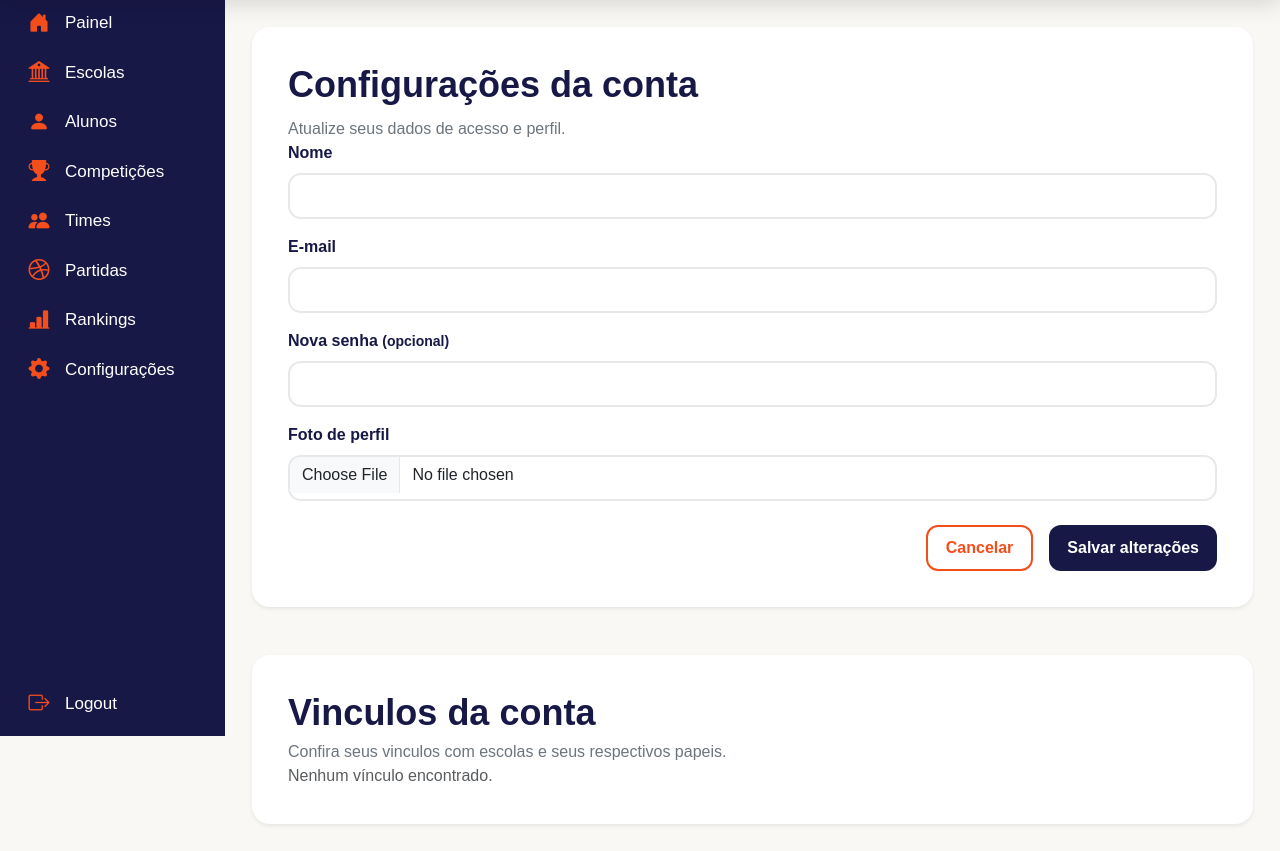
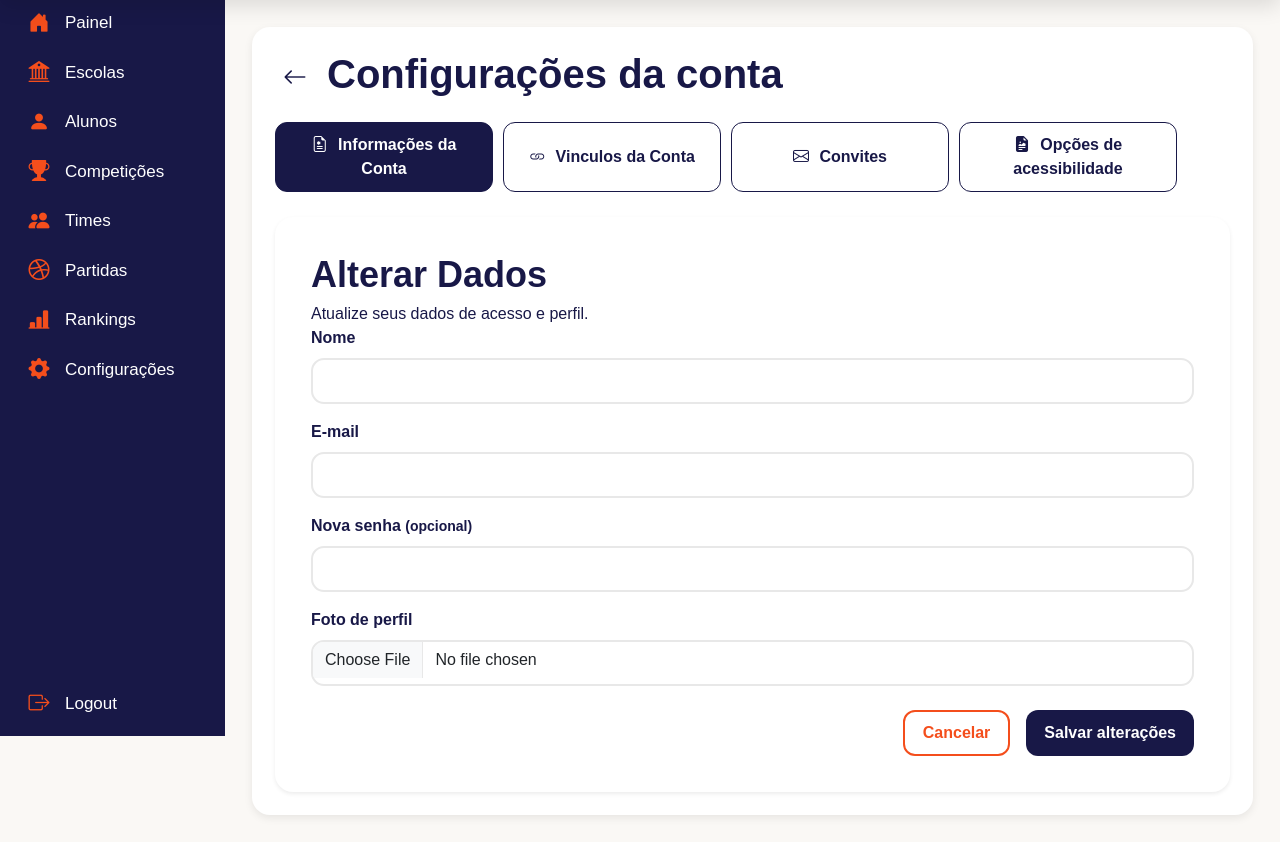
Before and after one commit to Joao-Okabe/ACE, a PHP site: template app/Views/usuario/editar.php in a window 1280 px wide. Shown: the part 64-915 px from the top of the page. After the commit the page ends 886 px from the top, so only its background shows below. Run offline with PHP 8.4, Linux system fonts and the light colour scheme; the template is opened without the code that fills it, so the values that code supplies are empty.

Commit message:
Configurações usuário alterada para sistema de tabs

```diff
--- a/app/Views/usuario/editar.php
+++ b/app/Views/usuario/editar.php
@@ -13,15 +13,57 @@ $valor = static fn (string $campo): string => htmlspecialchars((string) ($dados[
 	<link rel="stylesheet" href="../../bootstrap-icons-1.13.1/bootstrap-icons.css">
 	<link rel="stylesheet" href="../../css/geral.css">
 	<link rel="stylesheet" href="../../css/layout.css">
+    <link rel="stylesheet" href="../../css/visualizar.css">
+    <link rel="stylesheet" href="../../css/chaveamento.css">
 
 	<title>Configurações do usuário</title>
 	<link rel="icon" type="image/png" href="../../img/icon.png">
 </head>
 <body>
 <app-header></app-header>
-<main class="content">
-	<div class="card form-card shadow-sm">
-		<h1 class="form-title">Configurações da conta</h1>
+<div class="content">
+
+	<div class="visu-box">
+				<div class="competicao-titulo">
+					<a href="/dashboard" class="btn-voltar"><i class="bi bi-arrow-left"></i></a>
+					<div class="competicao-info">
+						<h2 class="name-competicao">Configurações da conta</h2>
+					</div>
+				</div>
+
+
+		<!-- Botões -->
+		<div class="competicao-tabs" role="tablist">
+
+			<button type="button" class="competicao-tab active" data-tab="info_conta">
+				<i class="bi bi-file-earmark-medical"></i>
+				Informações da Conta
+			</button>
+
+			<button type="button" class="competicao-tab" data-tab="vinculo_conta">
+				<i class="bi bi-link"></i>
+				Vinculos da Conta
+			</button>
+
+			<button type="button" class="competicao-tab" data-tab="convites">
+				<i class="bi bi-envelope"></i>
+				Convites
+			</button>
+
+			<button type="button" class="competicao-tab" data-tab="opt_acessibilidade">
+				<i class="bi bi-file-earmark-richtext-fill"></i>
+				Opções de acessibilidade
+			</button>
+		</div>
+
+
+		<!-- Conteúdo -->
+		<div class="competicao-conteudo">
+
+			<!-- Informações da Conta -->
+			<div class="competicao-painel active" id="info_conta">
+				<div class="form-card shadow-sm">
+					<h1 class="form-title">Alterar Dados</h1>
 					<p class="form-subtitle">Atualize seus dados de acesso e perfil.</p>
 
 					<?php if (!empty($_GET['sucesso'])): ?>
@@ -54,6 +96,10 @@ $valor = static fn (string $campo): string => htmlspecialchars((string) ($dados[
 						</div>
 					</form>
 				</div>
+			</div>
+
+			<!-- Vínculos da Conta -->
+			<div class="competicao-painel" id="vinculo_conta">
 				<div class="form-card shadow-sm mt-5">
 					<h1 class="form-title">Vinculos da conta</h1>
 					<p class="form-subtitle">Confira seus vinculos com escolas e seus respectivos papeis.</p>
@@ -91,14 +137,61 @@ $valor = static fn (string $campo): string => htmlspecialchars((string) ($dados[
 						<?php endif; ?>
 					</div>
 				</div>
-</main>
+			</div>
+
+			<!-- Convites -->
+			<div class="competicao-painel" id="convites">
+				<div class="form-card shadow-sm mt-5">
+					<h1 class="form-title">Convites</h1>
+					<p class="form-subtitle">Convites para Escolas, Times e etc aparecerão aqui.</p>
+				</div>
+			</div>
+
+			<!-- Opções de Acessibilidade -->
+			<div class="competicao-painel" id="opt_acessibilidade">
+				<div class="form-card shadow-sm mt-5">
+					<h1 class="form-title">Opções de Acessibilidade</h1>
+					<p class="form-subtitle">Altere filtros de daltonismo e tamanho da fonte aqui.</p>
+				</div>
+			</div>
+
+		</div>
+
+	</div>
+</div>
 <script>
-window.usuarioLogado = {
-	nome: <?= json_encode($usuario['nome'] ?? 'Usuário') ?>,
+
+window.usuarioLogado = { nome: <?= json_encode($usuario['nome'] ?? 'Usuário') ?>,
 email: <?= json_encode($usuario['email'] ?? '—') ?>,
-	foto: <?= json_encode(upload_url($usuario['foto_perfil'] ?? '/img/perfil.jpg')) ?>
-};
+foto: <?= json_encode( upload_url($usuario['foto_perfil'] ?? '/img/perfil.jpg') ) ?> };
+
+document.querySelectorAll('.competicao-tab').forEach(botao => {
+
+    botao.addEventListener('click', () => {
+
+        const tab = botao.dataset.tab;
+
+        // Remove ativo dos botões
+        document.querySelectorAll('.competicao-tab').forEach(btn => {
+            btn.classList.remove('active');
+        });
+
+        // Remove ativo dos conteúdos
+        document.querySelectorAll('.competicao-painel').forEach(painel => {
+            painel.classList.remove('active');
+        });
+
+        // Ativa botão clicado
+        botao.classList.add('active');
+
+        // Mostra conteúdo correspondente
+        document.getElementById(tab).classList.add('active');
+    });
+
+});
 </script>
+
+<script src="../../js/script.js"></script>
 <script src="../../js/layout.js"></script>
 
 </body>
```
Lines whose indentation alone changed are shown as unchanged.
